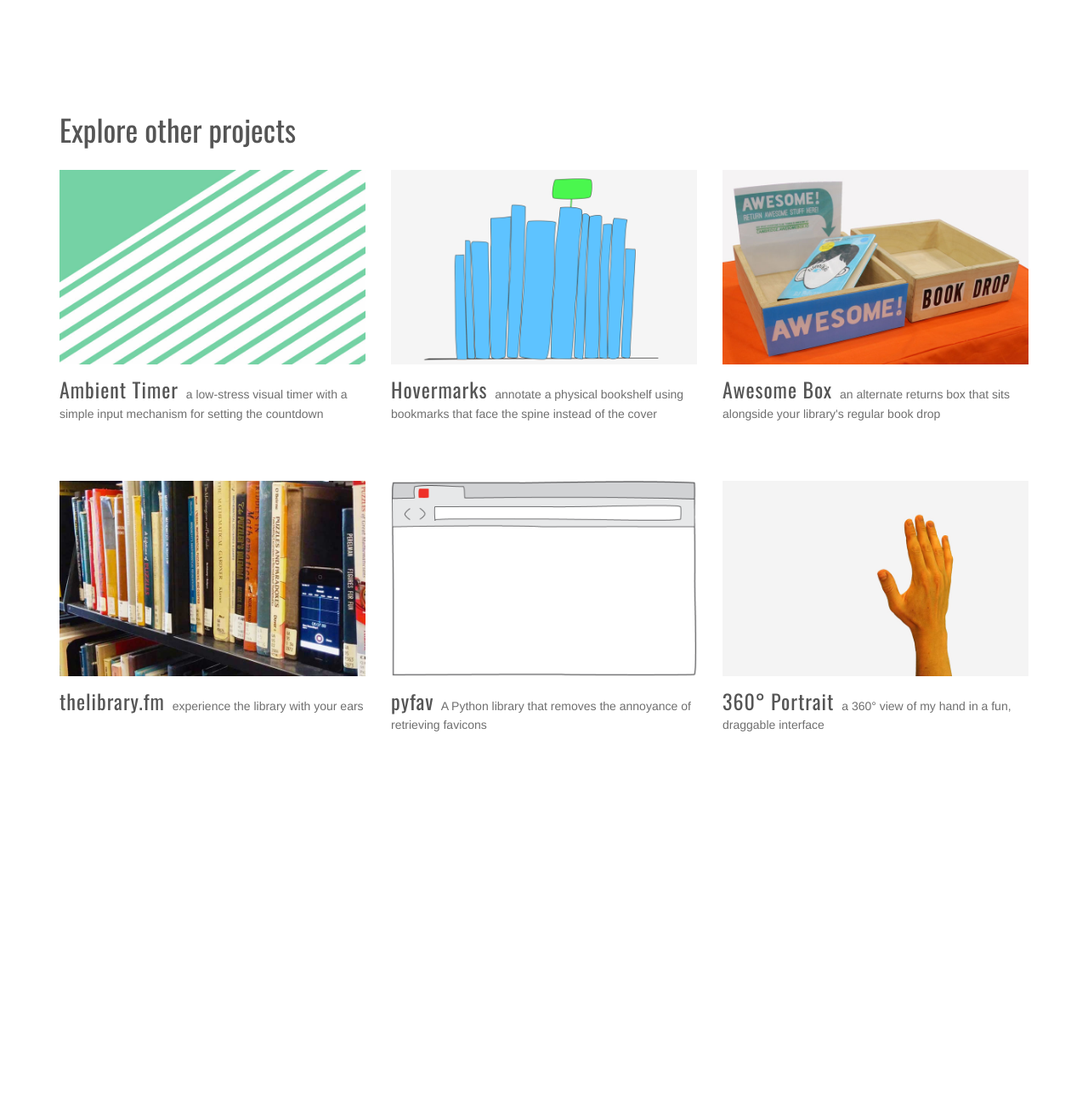
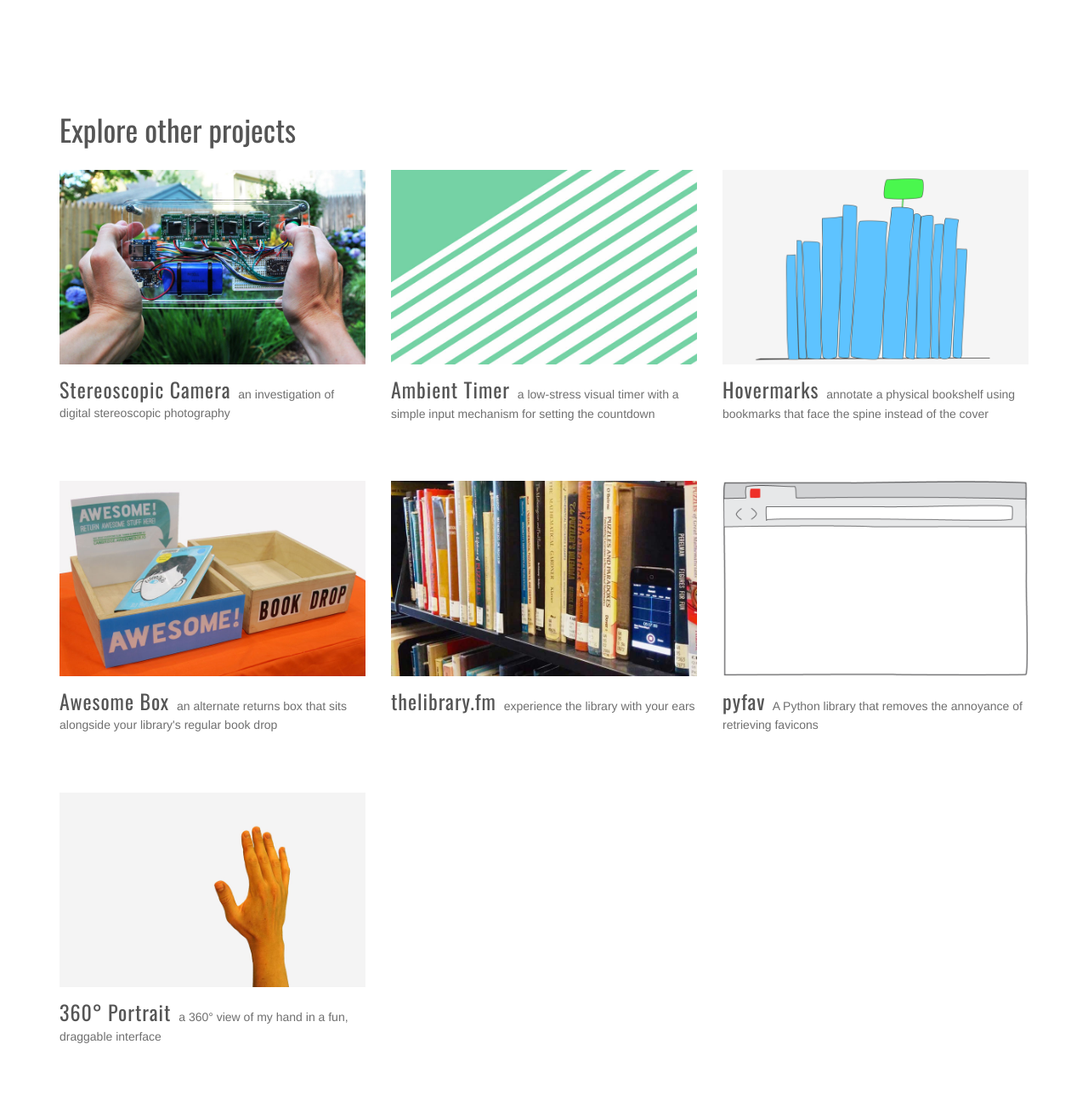
Before and after one commit to phillipsm/mattphillips-info, a Flask app: page /frames in a window 1280 px wide. Shown: the part 1446-2755 px from the top of the page at 85% size. Before the commit the page ends 2307 px from the top, so only its background shows below. Run offline with Flask 2, Linux system fonts and the light colour scheme; some libraries are stand-ins or nearby versions.

Commit message:
Added the stereo cam project to the landing page

```diff
--- a/app.py
+++ b/app.py
@@ -53,7 +53,7 @@ def projects_frames():
     return render_template('projects/frames.html', project_title="Frames")
 
 @app.route('/stereo-cam')
-def projects_frames():
+def projects_stereo():
     return render_template('projects/stereo-cam.html', project_title="Stereo Camera")
 
 if __name__ == '__main__':
--- a/templates/landing.html
+++ b/templates/landing.html
@@ -31,6 +31,11 @@
 		</div>
 
 		<div class="row project-row">
+			<div class="col-xs-12 col-sm-6 col-md-4 proj-container">
+				<a href="stereo-cam"><img src="/static/img/stereo-cam-proj.jpg" class="img-responsive">
+					<p><span class="project-title">Stereoscopic Camera</span> an investigation of digital stereoscopic photography</p>
+				</a>
+			</div>
             <div class="col-xs-12 col-sm-6 col-md-4 proj-container">
 				<a href="frames"><img src="/static/img/frames-proj.png" class="img-responsive">
 					<p><span class="project-title">Frames</span> a collection of freely licensed images that help you put your screen captures in context</p>
--- a/templates/projects/frames.html
+++ b/templates/projects/frames.html
@@ -29,7 +29,7 @@
 						<img src="/static/img/phone-vertical-raw.jpg" srcset="/static/img/phone-vertical-raw-2x.jpg 2x" class="img-responsive pull-right">
 					</div>
 					<div class="col-xs-6">
-						<img src="/static/img/phone-vertical-framed.jpg" srcset="/static/img/phone-vertical-framed.jpg 2x" class="img-responsive pull-left">
+						<img src="/static/img/phone-vertical-framed.jpg" srcset="/static/img/phone-vertical-framed-2x.jpg 2x" class="img-responsive pull-left">
 					</div>
 				</div>
                 <p class="img-desc">The phone frame. A comparison between an unframed screen capture and a framed screen capture.</p>
--- a/templates/projects/project-base.html
+++ b/templates/projects/project-base.html
@@ -36,6 +36,13 @@
 
 		<p class="explore-title">Explore other projects</p>
 		<div class="row project-row">
+			{% if project_title != "Stereo Camera" %}
+			<div class="col-xs-12 col-sm-6 col-md-4 proj-container">
+				<a href="stereo-cam"><img src="/static/img/stereo-cam-proj.jpg" class="img-responsive">
+					<p><span class="project-title">Stereoscopic Camera</span> an investigation of digital stereoscopic photography</p>
+				</a>
+			</div>
+			{% endif %}
             {% if project_title != "Frames" %}
 			<div class="col-xs-12 col-sm-6 col-md-4 proj-container">
 				<a href="frames"><img src="/static/img/frames-proj.png" class="img-responsive">
```
Also changed, not shown: templates/projects/stereo-cam.html (+23 -15 lines), static/img/stereo-cam-hands.jpg (added), static/img/stereo-cam-proj.jpg (added), static/img/table-blue.gif (added), static/img/table-purple.gif (added).
